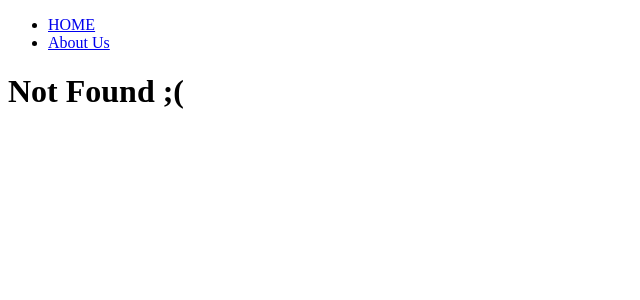
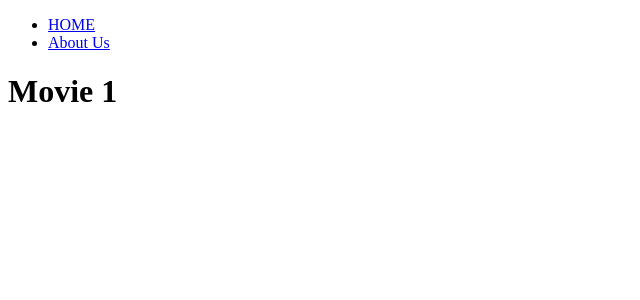
Before and after one commit to Jinnie-kim/nextjs14, a Next.js app: page /movies/1 in a window 1280 px wide. Before the commit this address had no page. Shown: the top 300 px of the page, without its empty margins (0-640 px from the left). Built offline with nearby package versions, Linux system fonts and the light colour scheme.

Commit message:
Add Dynamic Routes

```diff
--- /dev/null
+++ b/app/(movie)/movies/[id]/page.tsx
@@ -0,0 +1,4 @@
+export default function MovieDetail({ params: { id } }: { params: { id: string } }) {
+  console.log(id);
+  return <h1>Movie {id}</h1>;
+}
```
